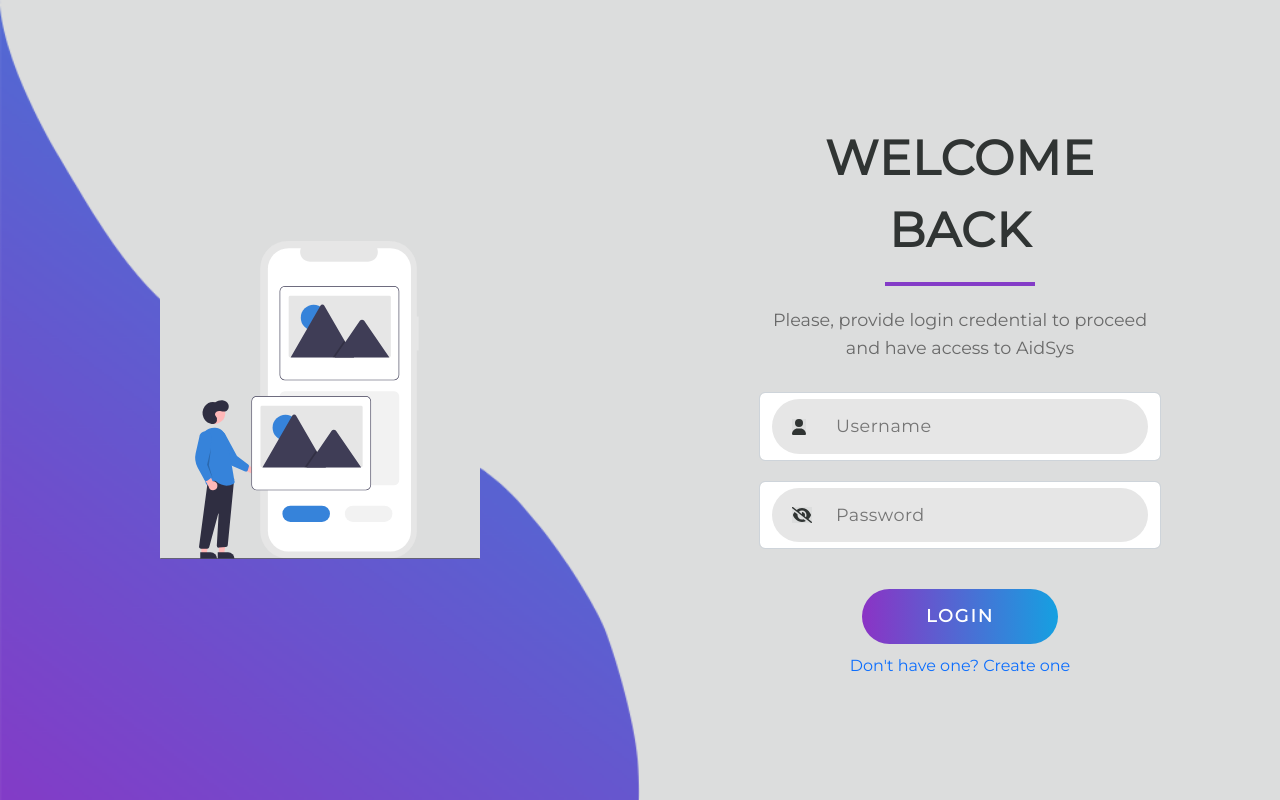
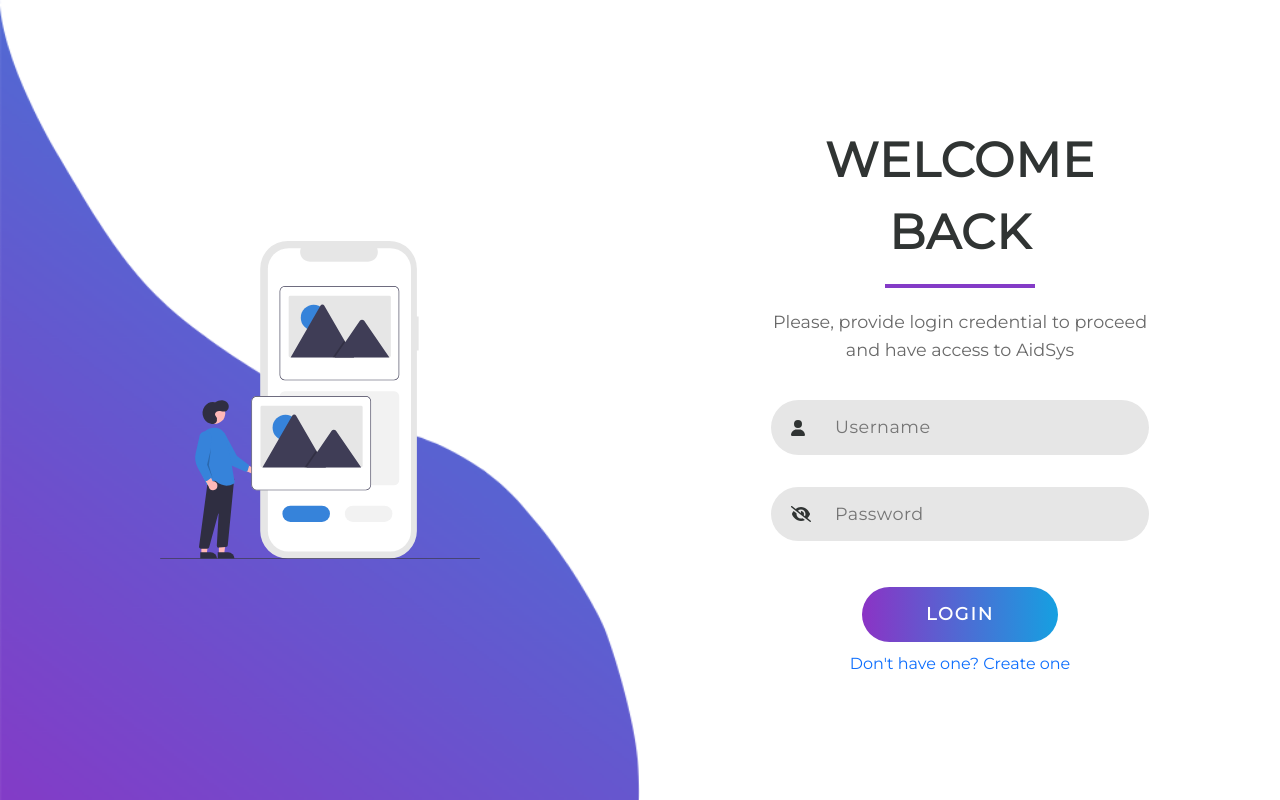
Before and after one commit to SusheelThapa/AidSys-Front-End, a React (Create React App) app: page /login in a window 1280 px wide. Built offline with nearby package versions, Linux system fonts and the light colour scheme; no server answers.

Commit message:
Fix the CSS for login and signup page

```diff
--- /dev/null
+++ b/src/assets/css/auth.css
@@ -0,0 +1,43 @@
+#auth {
+    min-height: 100vh;
+    width: 100%;
+    display: grid;
+    grid-template-columns: 1fr 1fr;
+}
+
+section {
+    display: flex;
+    justify-content: center;
+    align-items: center;
+}
+
+section.auth-side {
+    background: url(../img/login-curve-design.png) no-repeat;
+    background-size: 100% 102%;
+}
+
+.auth-side img {
+    width: 50%;
+    max-width: 50%;
+}
+
+
+/* ----  Responsiveness   ----  */
+@media (max-width: 780px) {
+
+    #login {
+        display: flex;
+        justify-content: center;
+        align-items: center;
+    }
+
+    .auth-side {
+        display: none;
+    }
+}
+
+
+a {
+    font-size: 1rem;
+    text-decoration: none;
+}
--- /dev/null
+++ b/src/assets/css/form.css
@@ -0,0 +1,59 @@
+.form {
+    width: 100%;
+    display: flex;
+    flex-direction: column;
+}
+
+.form-control {
+    width: 100%;
+    position: relative;
+    margin-bottom: 20px;
+    border: 0 !important;
+}
+
+.form-input,
+button {
+    border: none;
+    outline: none;
+    border-radius: 30px;
+    font-size: 1.1em;
+}
+
+.form-input {
+    width: 100%;
+    background: #e6e6e6;
+    color: #333;
+    letter-spacing: 0.5px;
+    padding: 14px 64px;
+}
+
+.form-input~svg {
+    position: absolute;
+    left: 32px;
+    top: 50%;
+    transform: translateY(-50%);
+    color: #888;
+    transition: color 0.4s;
+}
+
+.form-input:focus~svg>path {
+    color: #843bc7;
+}
+
+button.form-submit {
+    color: #fff;
+    padding: 14px 64px;
+    margin: 20px auto;
+
+    margin-bottom: 10px;
+    text-transform: uppercase;
+    letter-spacing: 2px;
+    font-weight: bold;
+    background-image: linear-gradient(to right, #8b33c5, #15a0e1);
+    cursor: pointer;
+    transition: opacity 0.4s;
+}
+
+button.form-submit:hover {
+    opacity: 0.9;
+}
--- /dev/null
+++ b/src/assets/css/formContainer.css
@@ -0,0 +1,31 @@
+.form-container {
+    max-width: 450px;
+    padding: 24px;
+    display: flex;
+    flex-direction: column;
+    align-items: center;
+}
+
+.form-container-title {
+    text-transform: uppercase;
+    font-size: 3em;
+    font-weight: bold;
+    text-align: center;
+    letter-spacing: 1px;
+}
+
+.form-container-separator {
+    width: 150px;
+    height: 4px;
+    background-color: #843bc7;
+    margin: 0;
+    margin-bottom: 20px;
+}
+
+.form-container-welcome-message {
+    text-align: center;
+    font-size: 1.1em;
+    line-height: 28px;
+    margin-bottom: 30px;
+    color: #696969;
+}
--- a/src/assets/css/login_signup.css
+++ /dev/null
@@ -1,133 +0,0 @@
-#login,
-#signup {
-    min-height: 100vh;
-    width: 100%;
-    display: grid;
-    grid-template-columns: 1fr 1fr;
-}
-
-section {
-    display: flex;
-    justify-content: center;
-    align-items: center;
-}
-
-section.side {
-    background: url(../img/login-curve-design.png) no-repeat;
-    background-size: 100% 102%;
-}
-
-.side img {
-    width: 50%;
-    max-width: 50%;
-}
-
-.form-container {
-    max-width: 450px;
-    padding: 24px;
-    display: flex;
-    flex-direction: column;
-    align-items: center;
-}
-
-.form-container-title {
-    text-transform: uppercase;
-    font-size: 3em;
-    font-weight: bold;
-    text-align: center;
-    letter-spacing: 1px;
-}
-
-.form-container-separator {
-    width: 150px;
-    height: 4px;
-    background-color: #843bc7;
-    margin: 0;
-    margin-bottom: 20px;
-}
-
-.form-container-welcome-message {
-    text-align: center;
-    font-size: 1.1em;
-    line-height: 28px;
-    margin-bottom: 30px;
-    color: #696969;
-}
-
-.form {
-    width: 100%;
-    display: flex;
-    flex-direction: column;
-}
-
-.form-control {
-    width: 100%;
-    position: relative;
-    margin-bottom: 20px;
-}
-
-input,
-button {
-    border: none;
-    outline: none;
-    border-radius: 30px;
-    font-size: 1.1em;
-}
-
-input {
-    width: 100%;
-    background: #e6e6e6;
-    color: #333;
-    letter-spacing: 0.5px;
-    padding: 14px 64px;
-}
-
-input~svg {
-    position: absolute;
-    left: 32px;
-    top: 50%;
-    transform: translateY(-50%);
-    color: #888;
-    transition: color 0.4s;
-}
-
-input:focus~svg>path {
-    color: #843bc7;
-}
-
-button.submit {
-    color: #fff;
-    padding: 14px 64px;
-    margin: 20px auto;
-
-    margin-bottom: 10px;
-    text-transform: uppercase;
-    letter-spacing: 2px;
-    font-weight: bold;
-    background-image: linear-gradient(to right, #8b33c5, #15a0e1);
-    cursor: pointer;
-    transition: opacity 0.4s;
-}
-
-button.submit:hover {
-    opacity: 0.9;
-}
-
-a {
-    font-size: 1rem;
-    text-decoration: none;
-}
-
-/* ----  Responsiveness   ----  */
-@media (max-width: 780px) {
-
-    #login {
-        display: flex;
-        justify-content: center;
-        align-items: center;
-    }
-
-    .side {
-        display: none;
-    }
-}
--- a/src/components/Login.jsx
+++ b/src/components/Login.jsx
@@ -7,6 +7,8 @@
 import { doesTokenExist, saveToken } from "../services/token.js";
 
 import phoneImage from "../assets/img/login-phone.svg";
+
+import "../assets/css/auth.css";
 
 const Login = () => {
   const navigate = useNavigate();
@@ -52,8 +54,8 @@
   ];
 
   return (
-    <div id="login">
-      <section className="side">
+    <div id="auth">
+      <section className="auth-side">
         <img src={phoneImage} alt="" />
       </section>
 
--- a/src/components/Signup.jsx
+++ b/src/components/Signup.jsx
@@ -7,6 +7,8 @@
 import { doesTokenExist, saveToken } from "../services/token";
 
 import phoneImage from "../assets/img/login-phone.svg";
+
+import "../assets/css/auth.css";
 
 const Signup = () => {
   const navigate = useNavigate();
@@ -61,8 +63,8 @@
   };
 
   return (
-    <div id="signup">
-      <section className="side">
+    <div id="auth">
+      <section className="auth-side">
         <img src={phoneImage} alt="" />
       </section>
 
--- a/src/components/common/Form.jsx
+++ b/src/components/common/Form.jsx
@@ -1,6 +1,8 @@
 import React, { useState, useRef } from "react";
 
 import { FontAwesomeIcon } from "@fortawesome/react-fontawesome";
+
+import "../../assets/css/form.css";
 
 const Form = ({ formType, onSubmit, inputFields }) => {
   const [showPassword, setShowPassword] = useState(false);
@@ -34,7 +36,11 @@
           <div key={field.name} className="form-control">
             {field.type !== "password" && (
               <React.Fragment>
-                <input type={field.type} placeholder={field.name} />
+                <input
+                  class="form-input"
+                  type={field.type}
+                  placeholder={field.name}
+                />
                 <FontAwesomeIcon icon={field.icon} />
               </React.Fragment>
             )}
@@ -42,6 +48,7 @@
             {field.type === "password" && (
               <React.Fragment>
                 <input
+                  class="form-input"
                   type="password"
                   placeholder="Password"
                   ref={passwordInput}
@@ -59,7 +66,7 @@
           </div>
         );
       })}
-      <button className="submit">{formType}</button>
+      <button className="form-submit">{formType}</button>
     </form>
   );
 };
--- a/src/components/common/FormContainer.jsx
+++ b/src/components/common/FormContainer.jsx
@@ -1,6 +1,8 @@
 import React from "react";
 
 import Form from "./Form.jsx";
+
+import "../../assets/css/formContainer.css";
 
 const FormContainer = (props) => {
   const { title, message, formType, onSubmit, inputFields, children } = props;
--- a/src/index.css
+++ b/src/index.css
@@ -4,7 +4,7 @@
   box-sizing: border-box;
   font-family: 'Montserrat', sans-serif;
   color: #303433;
-  background-color: rgb(220, 221, 221);
+
 }
 
 .box {
@@ -33,10 +33,12 @@
 .bold {
   font-weight: bolder;
 }
-.transparent-bg{
+
+.transparent-bg {
   background-color: transparent;
 }
-.workspace{
+
+.workspace {
   position: absolute;
   top: 55%;
   left: 61.0%;
--- a/src/index.js
+++ b/src/index.js
@@ -12,8 +12,6 @@
  * Custom CSS files
  */
 import "./index.css";
-
-import "./assets/css/login_signup.css";
 
 /**
  * Setting up React Router
```
